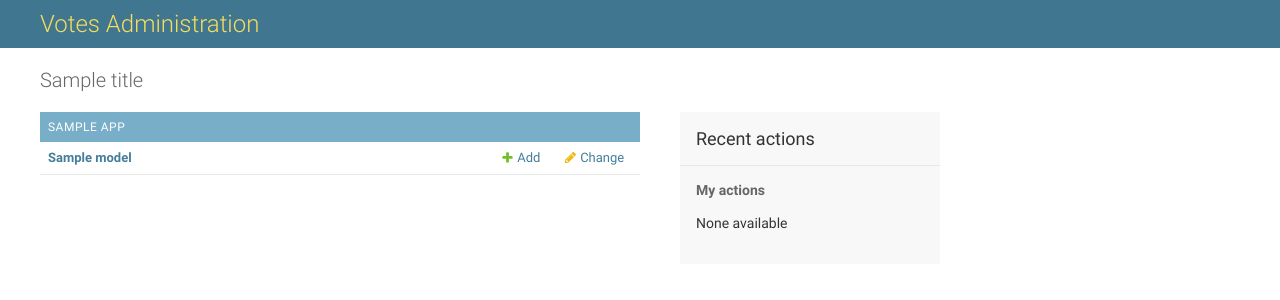
After one commit to eagleLiu82/mysite, a Django app: template mysite/templates/admin/index.html in a window 1280 px wide. The commit adds this page. Shown: the top 300 px of the page. Run offline with Django 3.2, Linux system fonts and the light colour scheme; data comes from the database, SQL or seed files in the repository; both versions use the stored data as it was after the commit; the template is opened without the code that fills it: most values are stand-ins (such as "Sample title", 1, 10 or a date in 2020).

Commit message:
custom my sites

```diff
--- a/mysite/mysite/settings.py
+++ b/mysite/mysite/settings.py
@@ -55,7 +55,7 @@ ROOT_URLCONF = 'mysite.urls'
 TEMPLATES = [
     {
         'BACKEND': 'django.template.backends.django.DjangoTemplates',
-        'DIRS': [],
+        'DIRS': [os.path.join(BASE_DIR, 'templates')],
         'APP_DIRS': True,
         'OPTIONS': {
             'context_processors': [
--- /dev/null
+++ b/mysite/templates/admin/base_site.html
@@ -0,0 +1,9 @@
+{% extends "admin/base.html" %}
+
+{% block title %}{{ title }} | {{ site_title|default:_('Django site admin') }}{% endblock %}
+
+{% block branding %}
+<h1 id="site-name"><a href="{% url 'admin:index' %}">Votes Administration</a></h1>
+{% endblock %}
+
+{% block nav-global %}{% endblock %}
--- /dev/null
+++ b/mysite/templates/admin/index.html
@@ -0,0 +1,82 @@
+{% extends "admin/base_site.html" %}
+{% load i18n static %}
+
+{% block extrastyle %}{{ block.super }}<link rel="stylesheet" type="text/css" href="{% static "admin/css/dashboard.css" %}" />{% endblock %}
+
+{% block coltype %}colMS{% endblock %}
+
+{% block bodyclass %}{{ block.super }} dashboard{% endblock %}
+
+{% block breadcrumbs %}{% endblock %}
+
+{% block content %}
+<div id="content-main">
+
+{% if app_list %}
+    {% for app in app_list %}
+        <div class="app-{{ app.app_label }} module">
+        <table>
+        <caption>
+            <a href="{{ app.app_url }}" class="section" title="{% blocktrans with name=app.name %}Models in the {{ name }} application{% endblocktrans %}">{{ app.name }}</a>
+        </caption>
+        {% for model in app.models %}
+            <tr class="model-{{ model.object_name|lower }}">
+            {% if model.admin_url %}
+                <th scope="row"><a href="{{ model.admin_url }}">{{ model.name }}</a></th>
+            {% else %}
+                <th scope="row">{{ model.name }}</th>
+            {% endif %}
+
+            {% if model.add_url %}
+                <td><a href="{{ model.add_url }}" class="addlink">{% trans 'Add' %}</a></td>
+            {% else %}
+                <td>&nbsp;</td>
+            {% endif %}
+
+            {% if model.admin_url %}
+                <td><a href="{{ model.admin_url }}" class="changelink">{% trans 'Change' %}</a></td>
+            {% else %}
+                <td>&nbsp;</td>
+            {% endif %}
+            </tr>
+        {% endfor %}
+        </table>
+        </div>
+    {% endfor %}
+{% else %}
+    <p>{% trans "You don't have permission to edit anything." %}</p>
+{% endif %}
+</div>
+{% endblock %}
+
+{% block sidebar %}
+<div id="content-related">
+    <div class="module" id="recent-actions-module">
+        <h2>{% trans 'Recent actions' %}</h2>
+        <h3>{% trans 'My actions' %}</h3>
+            {% load log %}
+            {% get_admin_log 10 as admin_log for_user user %}
+            {% if not admin_log %}
+            <p>{% trans 'None available' %}</p>
+            {% else %}
+            <ul class="actionlist">
+            {% for entry in admin_log %}
+            <li class="{% if entry.is_addition %}addlink{% endif %}{% if entry.is_change %}changelink{% endif %}{% if entry.is_deletion %}deletelink{% endif %}">
+                {% if entry.is_deletion or not entry.get_admin_url %}
+                    {{ entry.object_repr }}
+                {% else %}
+                    <a href="{{ entry.get_admin_url }}">{{ entry.object_repr }}</a>
+                {% endif %}
+                <br/>
+                {% if entry.content_type %}
+                    <span class="mini quiet">{% filter capfirst %}{{ entry.content_type }}{% endfilter %}</span>
+                {% else %}
+                    <span class="mini quiet">{% trans 'Unknown content' %}</span>
+                {% endif %}
+            </li>
+            {% endfor %}
+            </ul>
+            {% endif %}
+    </div>
+</div>
+{% endblock %}
--- a/mysite/votes/models.py
+++ b/mysite/votes/models.py
@@ -12,6 +12,9 @@ class Question(models.Model):
     def was_published_recently(self):
         now = timezone.now()
         return now - datetime.timedelta(days=1) <= self.pub_date <= now
+    was_published_recently.admin_order_field = 'pub_date'
+    was_published_recently.boolean = True
+    was_published_recently.short_description = 'Published recently?'
 
 class Choice(models.Model):
     question = models.ForeignKey(Question, on_delete=models.CASCADE)
--- a/mysite/votes/templates/votes/index.html
+++ b/mysite/votes/templates/votes/index.html
@@ -7,3 +7,8 @@
 {% else %}
     <p>No votes are available.</p>
 {% endif %}
+
+
+{% load static %}
+
+<link rel="stylesheet" type="text/css" href="{% static 'votes/style.css' %}" />
```
Also changed, not shown: mysite/votes/admin.py (+16 -2 lines), mysite/votes/static/votes/style.css (added, +7 -0 lines), mysite/db.sqlite3, mysite/votes/static/votes/images/background.gif (added).
